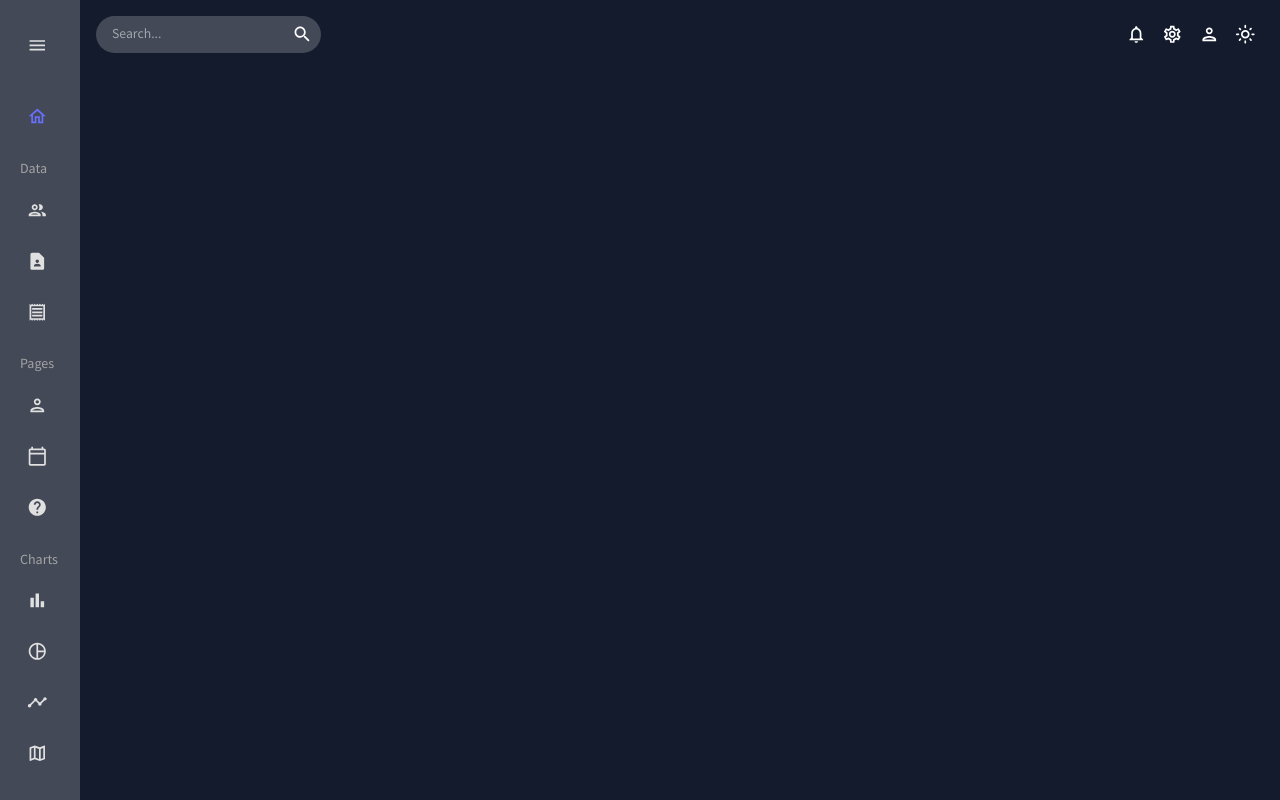
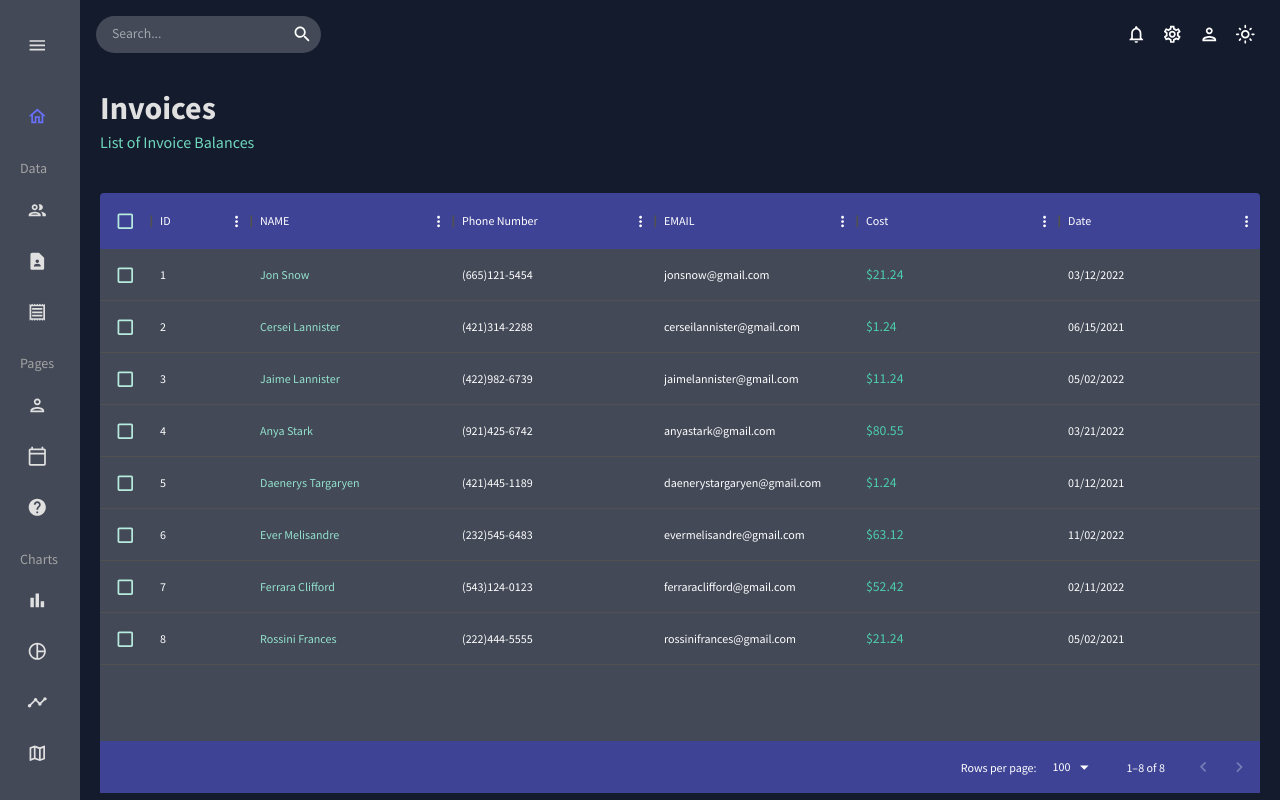
Before and after one commit to ArtisAdemi/AdminPannel, a React (Create React App) app in the folder view/: page /invoices in a window 1280 px wide. Built offline with nearby package versions, Linux system fonts and the light colour scheme.

Commit message:
Invoice finished

```diff
--- a/view/src/App.js
+++ b/view/src/App.js
@@ -5,8 +5,8 @@
 import Sidebar from "./scenes/global/Sidebar";
 import Dashboard from './scenes/dashboard';
 import Team from './scenes/team';
-// import Invoices from './scenes/invoices';
 import Contacts from './scenes/contacts';
+import Invoices from './scenes/invoices';
 // import Bar from './scenes/bar';
 // import Form from './scenes/form';
 // import Line from './scenes/line';
@@ -31,7 +31,7 @@
           <Route path="/" element={<Dashboard />} />
           <Route path="/team" element={<Team />} />
           <Route path="/contacts" element={<Contacts />} />
-          {/* <Route path="/invoices" element={<Invoices />} /> */}
+          <Route path="/invoices" element={<Invoices />} />
           {/* <Route path="/form" element={<Form />} /> */}
           {/* <Route path="/bar" element={<Bar />} /> */}
           {/* <Route path="/pie" element={<Pie />} /> */}
--- /dev/null
+++ b/view/src/scenes/invoices/index.jsx
@@ -0,0 +1,92 @@
+import { Box, Typography, useTheme } from "@mui/material";
+import { DataGrid } from "@mui/x-data-grid";
+import { tokens } from "../../theme";
+import { mockDataInvoices } from "../../data/mockData";
+import Header from "../../components/Header";
+
+
+
+const Invoices = () => {
+    const theme = useTheme();
+    const colors = tokens(theme.palette.mode);
+    const columns = [
+        { field : "id", headerName:"ID"},
+
+        {
+             field: "name" ,
+             headerName: "NAME",
+             flex:1,
+             cellClassName: "name-column--cell"
+        },
+
+        {
+             field: "phone" ,
+             headerName: "Phone Number",
+             flex: 1,
+        },
+        {
+             field: "email" ,
+             headerName: "EMAIL",
+             flex: 1,
+        },
+        {
+            field: "cost" ,
+            headerName: "Cost",
+            flex: 1,
+            renderCell: (params) => (
+                <Typography color={colors.greenAccent[500]}>
+                    ${params.row.cost}
+                </Typography>
+             )
+            },
+            {
+                 field: "date" ,
+                 headerName: "Date",
+                 flex: 1,
+            },
+    ];
+
+  return (
+    <Box m="20px">
+        <Header title="Invoices" subtitle="List of Invoice Balances" />
+        <Box
+        m="40px 0 0 0"
+        height = "75vh"
+        sx={{
+            "& .MuiDataGrid-root": {
+              border: "none",
+            },
+            "& .MuiDataGrid-cell": {
+              borderBottom: "none",
+            },
+            "& .name-column--cell": {
+              color: colors.greenAccent[300],
+            },
+            "& .MuiDataGrid-columnHeaders": {
+              backgroundColor: colors.blueAccent[700],
+              borderBottom: "none",
+            },
+            "& .MuiDataGrid-virtualScroller": {
+              backgroundColor: colors.primary[400],
+            },
+            "& .MuiDataGrid-footerContainer": {
+              borderTop: "none",
+              backgroundColor: colors.blueAccent[700],
+            },
+            "& .MuiCheckbox-root": {
+              color: `${colors.greenAccent[200]} !important`,
+            },
+          }}
+        >
+            <DataGrid
+            checkboxSelection
+            rows={mockDataInvoices}
+            columns={columns}
+
+            />
+    </Box>
+    </Box>
+  )
+}
+
+export default Invoices
```
